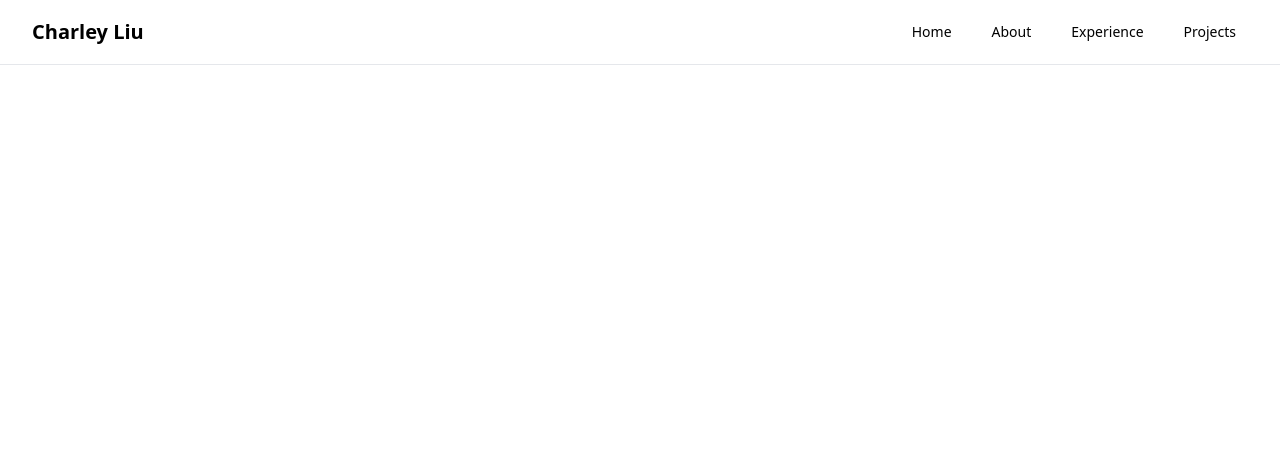
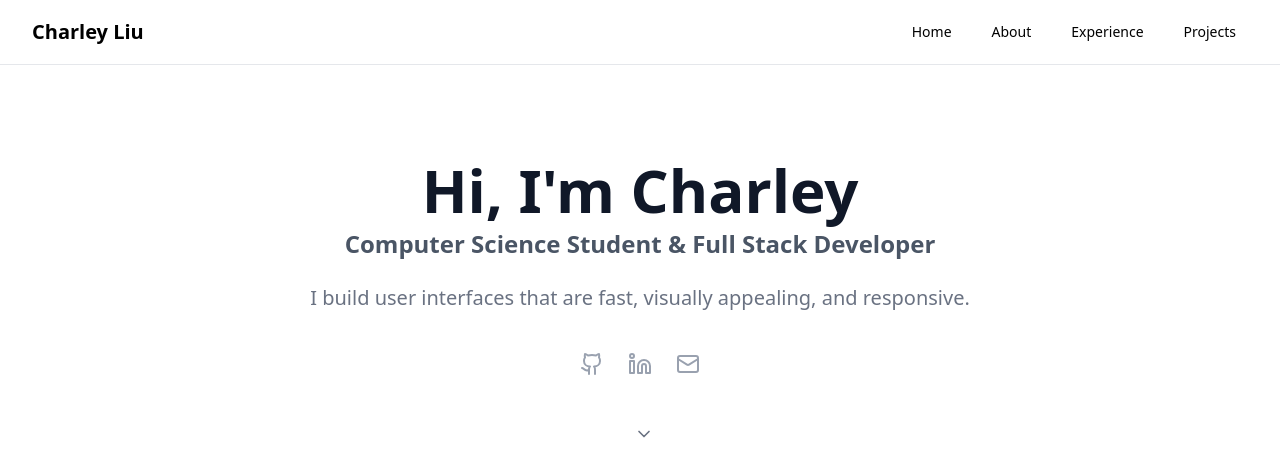
Before and after one commit to Columbium41/SEG3125-Portfolio, a React (Vite) app: page / in a window 1280 px wide. Shown: the top 476 px of the page. Built offline with nearby package versions, Linux system fonts and the light colour scheme.

Commit message:
add hero

```diff
--- a/src/App.jsx
+++ b/src/App.jsx
@@ -1,9 +1,11 @@
 import Navbar from "./sections/Navbar"
+import Hero from "./sections/Hero";
 
 function App() {
   return (
     <div className="min-h-screen bg-white">
       <Navbar />
+      <Hero />
     </div>
   )
 }
--- /dev/null
+++ b/src/sections/Hero.jsx
@@ -0,0 +1,91 @@
+function HeroSection() {
+    return (
+      <section id="home" className="pt-32 pb-20 md:pt-40 md:pb-28">
+        <div className="container mx-auto px-4 sm:px-6 lg:px-8">
+          <div className="max-w-4xl mx-auto text-center">
+            <h1 className="text-4xl font-extrabold text-gray-900 sm:text-5xl md:text-6xl">
+              <span className="block">Hi, I'm Charley</span>
+              <span className="block text-2xl text-gray-600 mt-2">Computer Science Student & Full Stack Developer</span>
+            </h1>
+            <p className="mt-6 text-xl text-gray-500 max-w-2xl mx-auto">
+                I build user interfaces that are fast, visually appealing, and responsive.
+            </p>
+            <div className="mt-10 flex justify-center space-x-6">
+              <a href="https://github.com/Columbium41" target="_blank" className="text-gray-400 hover:text-gray-500">
+                <svg
+                  xmlns="http://www.w3.org/2000/svg"
+                  width="24"
+                  height="24"
+                  viewBox="0 0 24 24"
+                  fill="none"
+                  stroke="currentColor"
+                  strokeWidth="2"
+                  strokeLinecap="round"
+                  strokeLinejoin="round"
+                  className="h-6 w-6"
+                >
+                  <path d="M15 22v-4a4.8 4.8 0 0 0-1-3.5c3 0 6-2 6-5.5.08-1.25-.27-2.48-1-3.5.28-1.15.28-2.35 0-3.5 0 0-1 0-3 1.5-2.64-.5-5.36-.5-8 0C6 2 5 2 5 2c-.3 1.15-.3 2.35 0 3.5A5.403 5.403 0 0 0 4 9c0 3.5 3 5.5 6 5.5-.39.49-.68 1.05-.85 1.65-.17.6-.22 1.23-.15 1.85v4"></path>
+                  <path d="M9 18c-4.51 2-5-2-7-2"></path>
+                </svg>
+              </a>
+              <a href="https://www.linkedin.com/in/charleyliu-uo/" target="_blank" className="text-gray-400 hover:text-gray-500">
+                <svg
+                  xmlns="http://www.w3.org/2000/svg"
+                  width="24"
+                  height="24"
+                  viewBox="0 0 24 24"
+                  fill="none"
+                  stroke="currentColor"
+                  strokeWidth="2"
+                  strokeLinecap="round"
+                  strokeLinejoin="round"
+                  className="h-6 w-6"
+                >
+                  <path d="M16 8a6 6 0 0 1 6 6v7h-4v-7a2 2 0 0 0-2-2 2 2 0 0 0-2 2v7h-4v-7a6 6 0 0 1 6-6z"></path>
+                  <rect width="4" height="12" x="2" y="9"></rect>
+                  <circle cx="4" cy="4" r="2"></circle>
+                </svg>
+              </a>
+              <a href="mailto:charleyliu716@gmail.com" className="text-gray-400 hover:text-gray-500">
+                <svg
+                  xmlns="http://www.w3.org/2000/svg"
+                  width="24"
+                  height="24"
+                  viewBox="0 0 24 24"
+                  fill="none"
+                  stroke="currentColor"
+                  strokeWidth="2"
+                  strokeLinecap="round"
+                  strokeLinejoin="round"
+                  className="h-6 w-6"
+                >
+                  <rect width="20" height="16" x="2" y="4" rx="2"></rect>
+                  <path d="m22 7-8.97 5.7a1.94 1.94 0 0 1-2.06 0L2 7"></path>
+                </svg>
+              </a>
+            </div>
+            <div className="mt-12">
+              <a href="#about" className="inline-flex items-center text-gray-500 hover:text-gray-900">
+                <svg
+                  xmlns="http://www.w3.org/2000/svg"
+                  width="24"
+                  height="24"
+                  viewBox="0 0 24 24"
+                  fill="none"
+                  stroke="currentColor"
+                  strokeWidth="2"
+                  strokeLinecap="round"
+                  strokeLinejoin="round"
+                  className="ml-2 h-5 w-5"
+                >
+                  <path d="m6 9 6 6 6-6"></path>
+                </svg>
+              </a>
+            </div>
+          </div>
+        </div>
+      </section>
+    )
+  }
+
+  export default HeroSection
```
